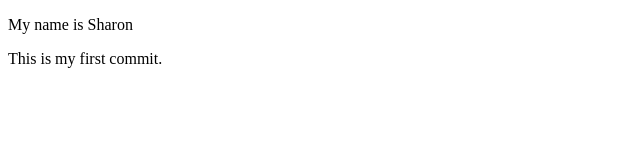
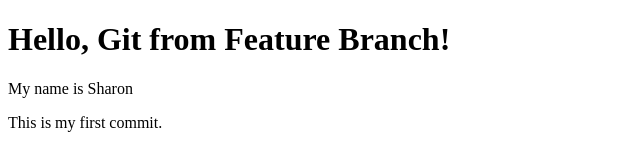
Before and after one commit to sharon1809/LAB-exam, a plain HTML site: page index.html in a window 1280 px wide. Shown: the whole page, without its empty margins (0-640 px from the left). Drawn offline with Linux system fonts and the light colour scheme.

Commit message:
Added a new heading to the code

```diff
--- a/index.html
+++ b/index.html
@@ -4,6 +4,7 @@
     <meta charset="UTF-8">
     <meta name="viewport" content="width=device-width, initial-scale=1.0">
     <title>Document</title>
+    <h1>Hello, Git from Feature Branch!</h1>
     <p> My name is Sharon</p>
     <p>This is my first commit.</p>
 </head>
```
